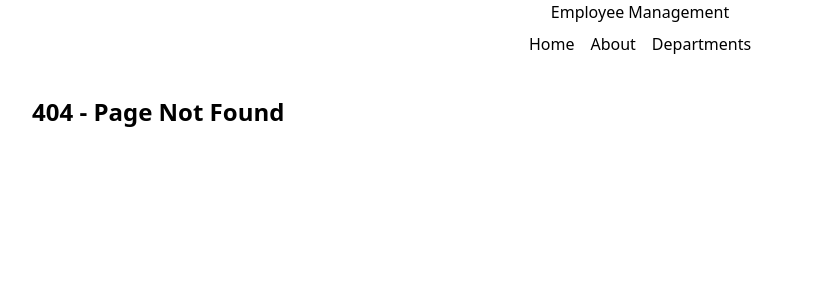
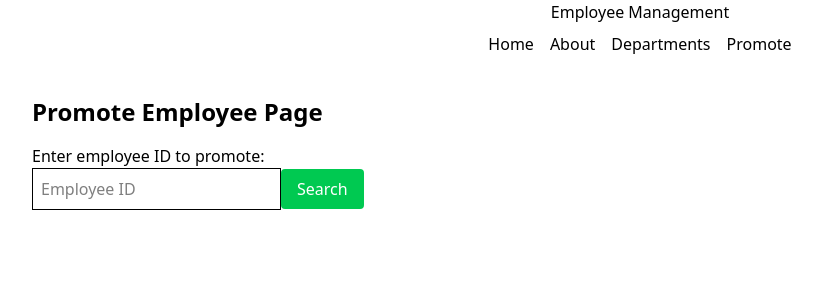
Before and after one commit to ilyas182/springboot_frontend, a React (Vite) app: page /promote in a window 1280 px wide. Before the commit this address had no page. Shown: the top 300 px of the page, without its empty margins (0-822 px from the left). Built offline with nearby package versions, Linux system fonts and the light colour scheme.

Commit message:
add promotion page

```diff
--- a/package.json
+++ b/package.json
@@ -14,6 +14,7 @@
     "axios": "^1.13.2",
     "react": "^19.2.0",
     "react-dom": "^19.2.0",
+    "react-hot-toast": "^2.6.0",
     "react-router-dom": "^7.10.1"
   },
   "devDependencies": {
--- a/src/App.jsx
+++ b/src/App.jsx
@@ -5,12 +5,15 @@ import About from './pages/About.jsx'
 import NoMatch from './pages/NoMatch.jsx'
 import Departments from './pages/Departments.jsx'
 import DepartmentInfo from './components/DepartmentInfo.jsx'
+import PromoteEmployee from './pages/PromoteEmployee.jsx'
+import { Toaster } from 'react-hot-toast'
 
 function App() {
 
 
   return (
     <>
+      <Toaster position="bottom-center" />
       <Navbar />
 
       <Routes>
@@ -20,6 +23,7 @@ function App() {
         <Route path="*" element={<NoMatch />} />
         <Route path="/departments" element={<Departments />} />
         <Route path="/departments/:departmentId" element={<DepartmentInfo />} />
+        <Route path="/promote" element={<PromoteEmployee />} />
       </Routes>
     </>
   )
--- a/src/components/Navbar.jsx
+++ b/src/components/Navbar.jsx
@@ -10,6 +10,7 @@ export default function Navbar() {
                 <Link to="/" className="hover:text-gray-300">Home</Link>
                 <Link to="/about" className="hover:text-gray-300">About</Link>
                 <Link to="/departments" className="hover:text-gray-300">Departments</Link>
+                <Link to="/promote" className="hover:text-gray-300">Promote</Link>
             </div>
 
         </div>
--- /dev/null
+++ b/src/components/PromotionDetails.jsx
@@ -0,0 +1,30 @@
+import { useState } from "react";
+
+export default function PromotionDetails(props) {
+
+    const [newSalary, setNewSalary] = useState();
+    const [newTitle, setNewTitle] = useState();
+    const [newDepartment, setNewDepartment] = useState();
+    const [effectiveDate, setEffectiveDate] = useState();
+
+    return (
+        <div className="p-8">
+            <h2 className="text-2xl font-bold mb-4">Employee Details:</h2>
+            <p>Name: {props.employeeData.first_name} {props.employeeData.last_name}</p>
+            <p>Current title: {props.employeeData.titleHistory.at(-1).title}</p>
+            <p>Current salary: {props.employeeData.salaryHistory.at(-1).salary}</p>
+            <p>Current department: {props.employeeData.departmentHistory.at(-1).dept_name} ({props.employeeData.departmentHistory.at(-1).dept_no})</p>
+            <h2 className="text-2xl font-bold mb-4">Promotion Details:</h2>
+
+            <label className="block mb-2 font-semibold">New Title:</label>
+            <input type="text" placeholder="New Title" className="border p-2 mb-4" onChange={(e) => setNewTitle(e.target.value)} />
+            <label className="block mb-2 font-semibold">New salary:</label>
+            <input type="number" placeholder="Salary Increase" className="border p-2 mb-4" onChange={(e) => setNewSalary(e.target.value)} />
+            <label className="block mb-2 font-semibold">New Department:</label>
+            <input type="text" placeholder="Department" className="border p-2 mb-4" onChange={(e) => setNewDepartment(e.target.value)}   />
+            <label className="block mb-2 font-semibold">Effective Date:</label>
+            <input type="date" className="border p-2 mb-4" onChange={(e) => setEffectiveDate(e.target.value)} />
+
+        </div>
+    )
+}
--- a/src/pages/Departments.jsx
+++ b/src/pages/Departments.jsx
@@ -6,7 +6,10 @@ export default function Departments() {
 
     const [departments, setDepartments] = useState([]);
 
-    const fetchDepartments =  async () => {
+
+
+    useEffect(() => {
+        const fetchDepartments =  async () => {
         try {
             const response = await axios.get('http://localhost:9090/departments/all');
             const departments = response.data.sort((a, b) => a.dept_no.localeCompare(b.dept_no));
@@ -15,8 +18,6 @@ export default function Departments() {
             console.error('Error fetching Departments:', error);
         }
     };
-
-    useEffect(() => {
         fetchDepartments();
     }, []);
 
--- /dev/null
+++ b/src/pages/PromoteEmployee.jsx
@@ -0,0 +1,44 @@
+import axios from "axios";
+import { useState } from "react";
+import PromotionDetails from "../components/PromotionDetails.jsx";
+import toast from 'react-hot-toast';
+
+export default function PromoteEmployee() {
+
+    const [validId, setValidId] = useState(false);
+    const [employeeId, setEmployeeId] = useState(null);
+    const [employeeData, setEmployeeData] = useState(null);
+    const handleChange = (e) => {
+        setEmployeeId(e.target.value);
+    }
+    const onHandleSubmit = async () => {
+
+        if (!employeeId || employeeId.trim() === '') {
+            toast.error("No employee ID input provided.");
+            return;
+        }
+        try {
+           const response = await axios.get(`http://localhost:9090/employees/${employeeId}`);
+            setEmployeeData(response.data);
+            setValidId(true);
+        }
+        catch (error) {
+            toast.error(`Employee with ID ${employeeId} not found.`);
+            setValidId(false);
+            return;
+        }
+    }
+    return (
+        <div className="p-8">
+            <h2 className="text-2xl font-bold mb-4">Promote Employee Page</h2>
+            <p>Enter employee ID to promote:</p>
+            <input
+            type="text"
+            className="border p-2 mb-4"
+            placeholder="Employee ID"
+            onChange={handleChange} />
+            <button className="bg-green-500 text-white px-4 py-2 rounded hover:bg-green-600" onClick={onHandleSubmit}>Search</button>
+            {validId && <PromotionDetails employeeData={employeeData} />}
+        </div>
+    )
+}
```
Also changed, not shown: 1 other file (tests, documents, lock files or other folders).
